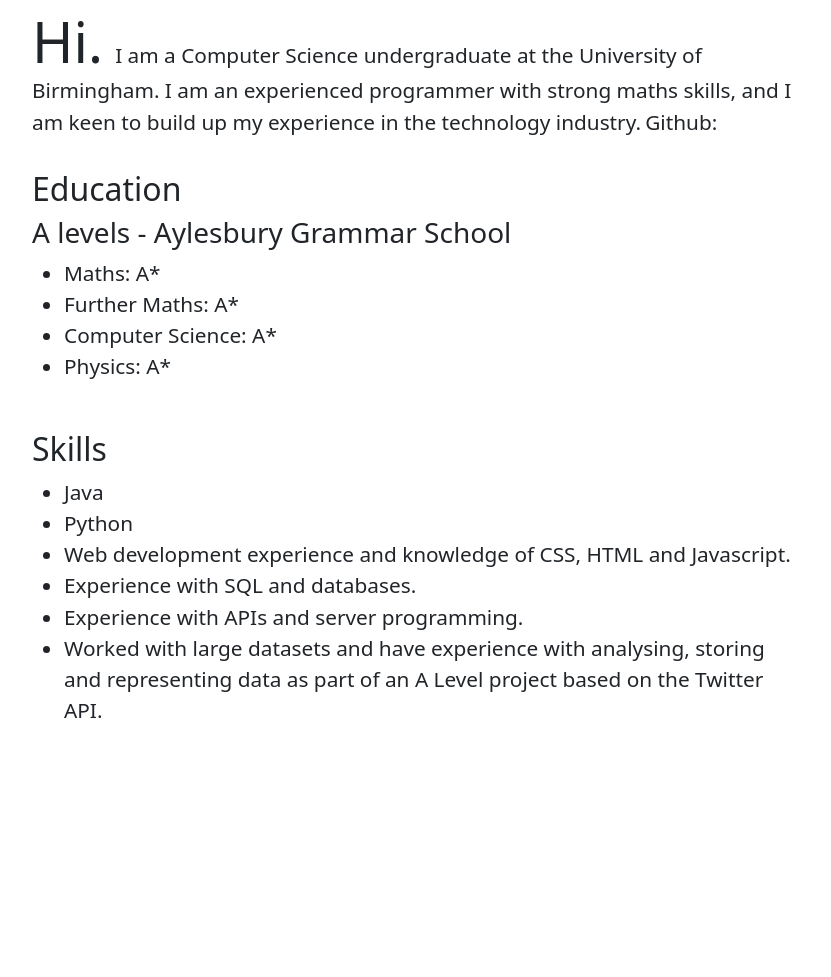
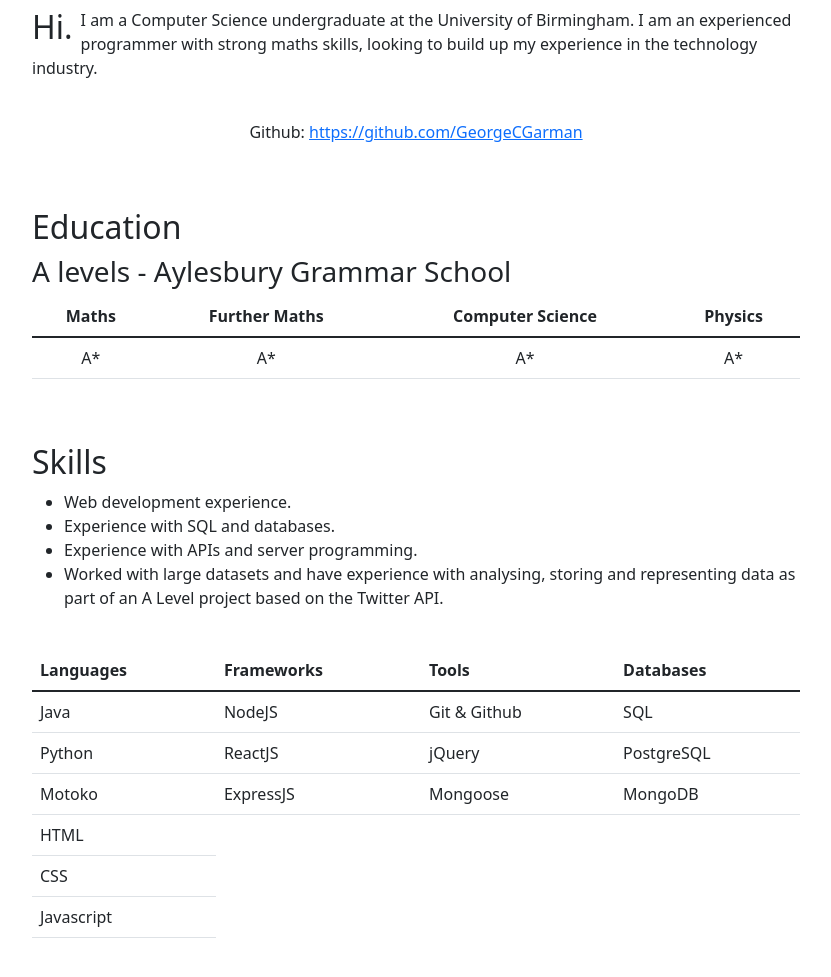
Before and after one commit to GeorgeCGarman/Personal-Website, a plain HTML site: page index.html in a window 1280 px wide. Shown: the part 299-1276 px from the top of the page, without its empty margins (224-1055 px from the left). Before the commit the page ends 1073 px from the top, so only its background shows below. Drawn offline with nearby package versions, Linux system fonts and the light colour scheme; grey boxes are pictures that could not be loaded.

Commit message:
third commit

```diff
--- a/css/styles.css
+++ b/css/styles.css
@@ -8,26 +8,35 @@ h1 {
 }
 
 h2 {
-  font-size: 2rem;
+  /* font-size: 2rem; */
+}
+
+h3 {
+  /* font-size: 1.4rem; */
+  font-weight: 200;
 }
 
 p, li {
-  font-size: 1.3rem;
+  /* font-size: 1.2rem; */
 }
 
 section {
-  padding-bottom: 2rem;
+  padding-bottom: 3rem;
 }
 
-#bio h2, #bio p {
-  display: inline;
+#education table {
+  text-align: center;
+}
+
+.main-paragraph {
+  /* font-size: 1.3rem; */
 }
 
 #bio h2 {
-  font-size: 3.5rem;
+  /* font-size: 4rem; */
   padding-right: 0.5rem;
-  padding-bottom: 1rem;
-
+  float: left;
+  margin: 0;
 }
 
 
--- a/index.html
+++ b/index.html
@@ -14,33 +14,85 @@
         <img class="profile-pic" src="IMG_9504.JPG" alt="profile-pic">
       </section>
       <section id="bio">
+
         <h2>Hi.</h2>
-        <p>I am a Computer Science undergraduate at the University of Birmingham.
-        I am an experienced programmer with strong maths skills, and I am keen
+        <p class="main-paragraph">I am a Computer Science undergraduate at the University of Birmingham.
+        I am an experienced programmer with strong maths skills, looking
         to build up my experience in the technology industry.</p>
-        <p>Github: <a href="https://github.com/MrSatnav"></a></p>
+        <br>
+        <p style="text-align: center;">Github: <a href="https://github.com/GeorgeCGarman">https://github.com/GeorgeCGarman</a></p>
+      </section>
 
-      </section>
       <section id="education">
         <h2>Education</h2>
         <h3>A levels - Aylesbury Grammar School</h3>
-        <ul>
-          <li>Maths: A*</li>
-          <li>Further Maths: A*</li>
-          <li>Computer Science: A*</li>
-          <li>Physics: A*</li>
-        </ul>
+        <table class="table">
+          <thead>
+            <tr>
+              <th scope="col">Maths</th>
+              <th scope="col">Further Maths</th>
+              <th scope="col">Computer Science</th>
+              <th scope="col">Physics</th>
+            </tr>
+          </thead>
+          <tbody>
+            <tr>
+              <td scope="row">A*</td>
+              <td scope="row">A*</td>
+              <td scope="row">A*</td>
+              <td scope="row">A*</td>
+            </tr>
+          </tbody>
+        </table>
       </section>
       <section id="skills">
         <h2>Skills</h2>
         <ul>
-          <li>Java</li>
-          <li>Python</li>
-          <li>Web development experience and knowledge of CSS, HTML and Javascript.</li>
+          <li>Web development experience.</li>
           <li>Experience with SQL and databases.</li>
           <li>Experience with APIs and server programming.</li>
           <li>Worked with large datasets and have experience with analysing, storing and representing data as part of an A Level project based on the Twitter API.</li>
         </ul>
+        <br>
+        <table class="table">
+          <thead>
+            <tr>
+              <th scope="col">Languages</th>
+              <th scope="col">Frameworks</th>
+              <th scope="col">Tools</th>
+              <th scope="col">Databases</th>
+            </tr>
+          </thead>
+          <tbody>
+            <tr>
+              <td scope="row">Java</td>
+              <td scope="row">NodeJS</td>
+              <td scope="row">Git & Github</td>
+              <td scope="row">SQL</td>
+            </tr>
+            <tr>
+              <td scope="row">Python</td>
+              <td scope="row">ReactJS</td>
+              <td scope="row">jQuery</td>
+              <td scope="row">PostgreSQL</td>
+            </tr>
+            <tr>
+              <td scope="row">Motoko</td>
+              <td scope="row">ExpressJS</td>
+              <td scope="row">Mongoose</td>
+              <td scope="row">MongoDB</td>
+            </tr>
+            <tr>
+              <td scope="row">HTML</td>
+            </tr>
+            <tr>
+              <td scope="row">CSS</td>
+            </tr>
+            <tr>
+              <td scope="row">Javascript</td>
+            </tr>
+          </tbody>
+        </table>
       </section>
     </div>
 
```
